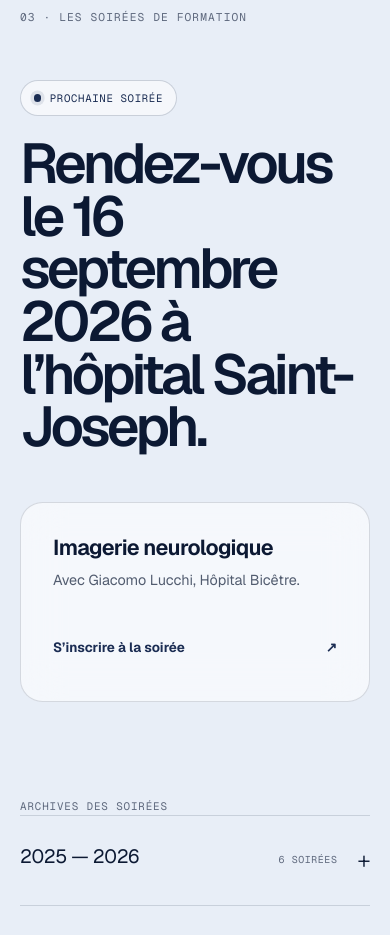
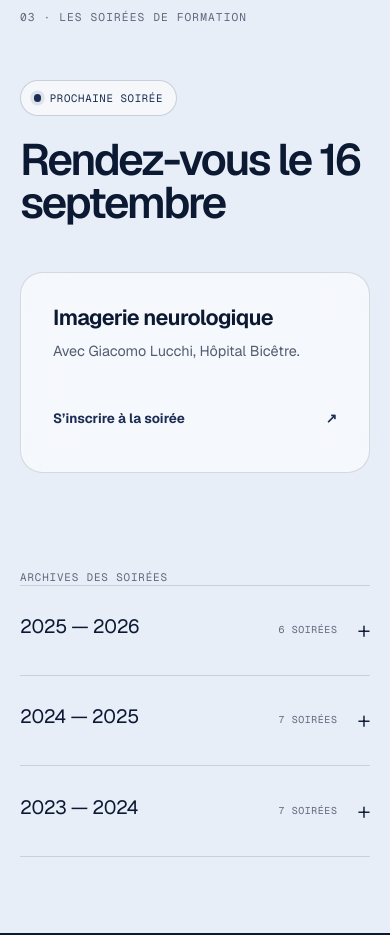
Before and after one commit to apir-radio/site-apir-radio, a Next.js app: page / in a window 390 px wide. Shown: the part 3780-4715 px from the top of the page. Built offline with nearby package versions, Linux system fonts and the light colour scheme.

Commit message:
Alléger le titre de la prochaine soirée

```diff
--- a/app/globals.css
+++ b/app/globals.css
@@ -266,7 +266,7 @@ nav a.is-active::after { content: ""; position: absolute; right: 0; bottom: .28r
 .event-heading { display: grid; grid-template-columns: 1fr minmax(20rem, .58fr); gap: 6vw; align-items: end; }
 .status-pill { width: fit-content; padding: .55rem .8rem; display: flex; align-items: center; gap: .55rem; margin: 0 0 1.4rem; border: 1px solid rgba(27,45,83,.2); border-radius: 99rem; color: var(--logo-navy); background: rgba(255,255,255,.55); font-family: var(--font-geist-mono), monospace; font-size: .67rem; letter-spacing: .06em; text-transform: uppercase; }
 .status-pill span { width: .45rem; height: .45rem; border-radius: 50%; background: var(--logo-navy); box-shadow: 0 0 0 .22rem rgba(27,45,83,.1); }
-.event-heading h2 { margin: 0; font-size: clamp(3.25rem, 5.8vw, 6rem); line-height: .94; letter-spacing: -.065em; font-weight: 590; }
+.event-heading h2 { margin: 0; font-size: clamp(2.5rem, 4.6vw, 4.5rem); line-height: .98; letter-spacing: -.055em; font-weight: 590; }
 .next-card { padding: 2rem; border: 1px solid var(--line); border-radius: 1.4rem; background: rgba(255,255,255,.58); backdrop-filter: blur(20px); }
 .next-card p { margin: 0 0 .6rem; font-size: 1.35rem; letter-spacing: -.03em; }
 .next-card .next-date { color: var(--logo-navy); font-family: var(--font-geist-mono), monospace; font-size: .72rem; font-weight: 650; letter-spacing: .05em; text-transform: uppercase; }
@@ -490,7 +490,7 @@ footer p { margin: 0; color: rgba(255,255,255,.62); font-size: .75rem; line-heig
   .section { padding: 4.75rem 1.25rem; }
   .section-kicker { margin-bottom: 3.4rem; }
   .mission-grid h2, .resources-heading h2, .board-heading h2 { font-size: 3.5rem; }
-  .event-heading h2 { font-size: 3.5rem; }
+  .event-heading h2 { font-size: 2.75rem; }
   details li { padding-left: 1rem; line-height: 1.55; }
   .resource-grid, .board-grid { grid-template-columns: 1fr; }
   .resource-card { min-height: 22rem; }
--- a/app/page.tsx
+++ b/app/page.tsx
@@ -47,6 +47,7 @@ function Arrow() {
 export default function Home() {
   const currentSeason = archiveEvents[0];
   const currentSeasonEventCount = currentSeason?.events.length ?? 0;
+  const upcomingEventDate = upcomingEvent?.date.replace(/\s+\d{4}$/, "");
 
   return (
     <main id="main-content" tabIndex={-1}>
@@ -138,7 +139,7 @@ export default function Home() {
         <div className="event-heading">
           <div>
             <p className="status-pill"><span /> Prochaine soirée</p>
-            <h2>{upcomingEvent ? <>Rendez-vous le {upcomingEvent.date} à {upcomingEvent.venue}.</> : <>On se retrouve<br />à la rentrée.</>}</h2>
+            <h2>{upcomingEvent ? <>Rendez-vous le {upcomingEventDate}</> : <>On se retrouve<br />à la rentrée.</>}</h2>
           </div>
           <div className="next-card">
             {upcomingEvent ? (
```
Also changed, not shown: 2 other files (tests, documents, lock files or other folders).
